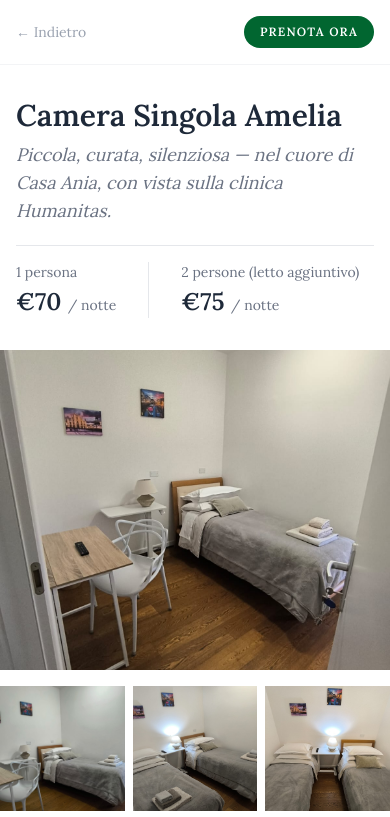
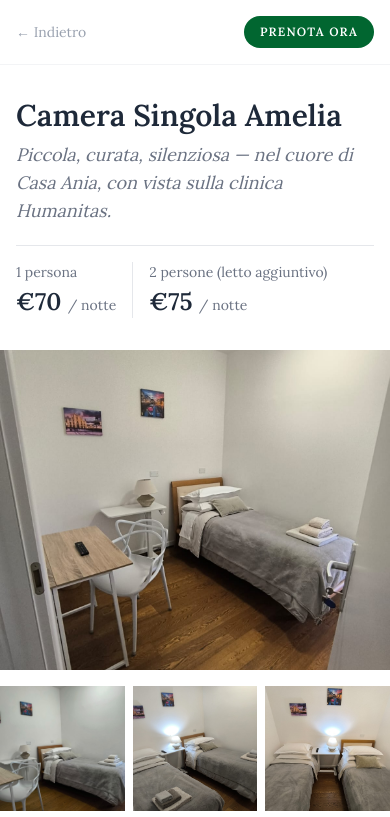
Before and after one commit to CasaAnia/sito-casaania, a Next.js app: page /camere/singola in a window 390 px wide. Shown: the top 817 px of the page. Built offline with nearby package versions, Linux system fonts and the light colour scheme.

Commit message:
Fix spaziatura prezzi Amelia su mobile

```diff
--- a/app/camere/singola/page.tsx
+++ b/app/camere/singola/page.tsx
@@ -48,12 +48,12 @@ export default function CameraSingola() {
 
         <h1 style={{ fontFamily: "'Lora', serif" }} className="text-3xl font-semibold text-gray-800 mb-2">Camera Singola Amelia</h1>
         <p style={{ fontFamily: "'Lora', serif" }} className="text-gray-500 italic text-lg mb-5">Piccola, curata, silenziosa — nel cuore di Casa Ania, con vista sulla clinica Humanitas.</p>
-        <div className="border-t border-gray-200 pt-4 flex gap-8 mb-8">
+        <div className="border-t border-gray-200 pt-4 flex flex-wrap gap-4 mb-8">
           <div>
             <p style={{ fontFamily: "'Lora', serif" }} className="text-sm text-gray-500 mb-1">1 persona</p>
             <p style={{ fontFamily: "'Lora', serif" }} className="text-2xl font-semibold text-gray-800">€70 <span className="text-sm font-normal text-gray-500">/ notte</span></p>
           </div>
-          <div className="border-l border-gray-200 pl-8">
+          <div className="border-l border-gray-200 pl-4">
             <p style={{ fontFamily: "'Lora', serif" }} className="text-sm text-gray-500 mb-1">2 persone (letto aggiuntivo)</p>
             <p style={{ fontFamily: "'Lora', serif" }} className="text-2xl font-semibold text-gray-800">€75 <span className="text-sm font-normal text-gray-500">/ notte</span></p>
           </div>
```
